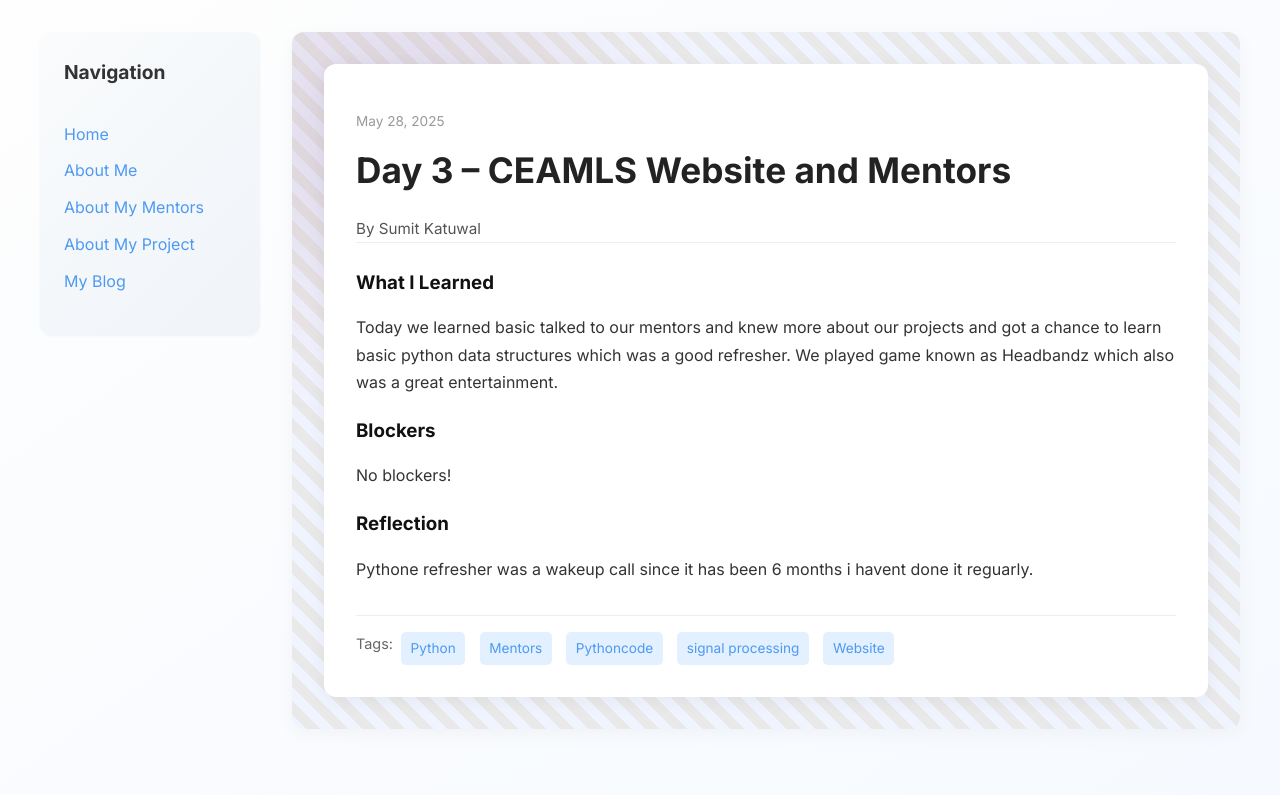
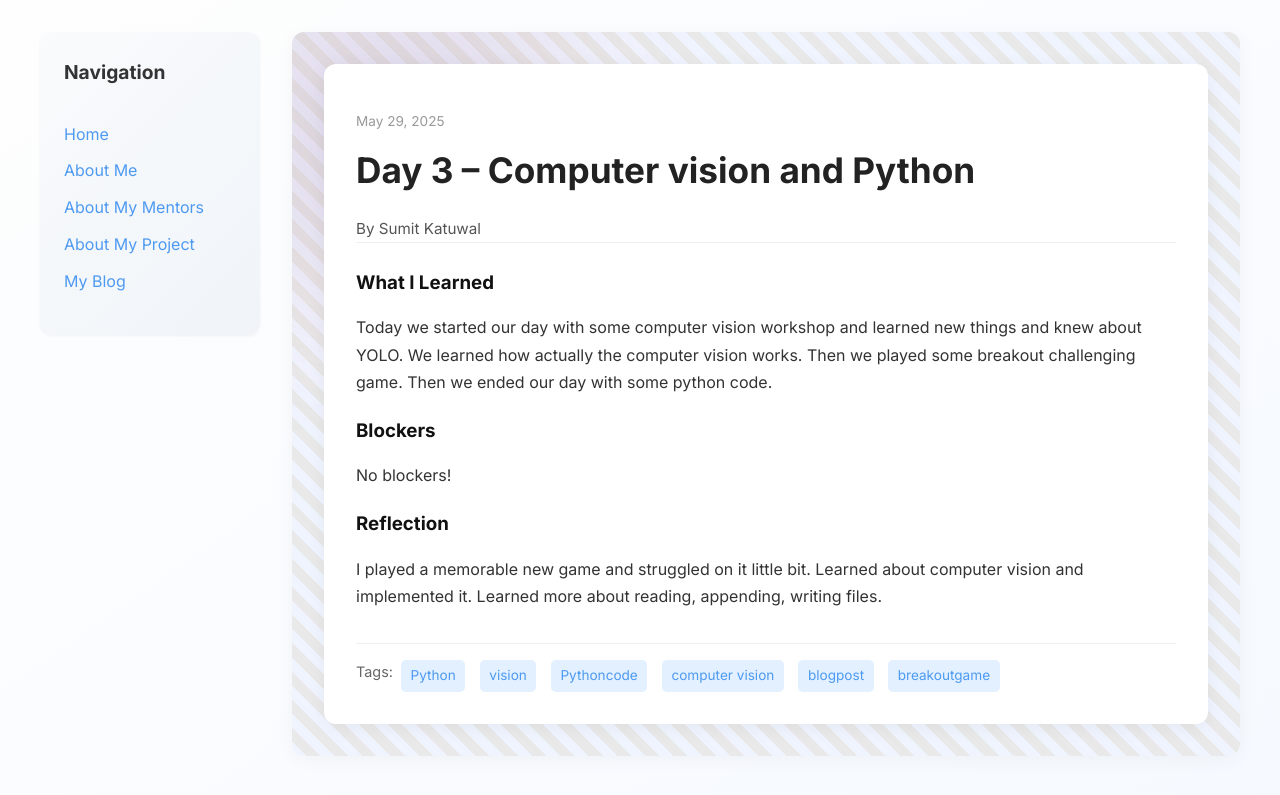
Before and after one commit to SumitKatuwal3382/SumitKatuwal3382.github.io, a Jekyll site: the page built from _posts/2025-05-29-day-3.md, in a window 1280 px wide. Shown: the top 795 px of the page. Built offline with Jekyll 4.4.1, drawn with Linux system fonts in a browser that asks for light colours.

Commit message:
Update 2025-05-29-day-3.md

```diff
--- a/_posts/2025-05-29-day-3.md
+++ b/_posts/2025-05-29-day-3.md
@@ -1,18 +1,18 @@
 ---
 layout: post
-title: "Day 3 – CEAMLS Website and Mentors"
-date: 2025-05-28
+title: "Day 3 – Computer vision and Python"
+date: 2025-05-29
 author: Sumit Katuwal
 permalink: /day2.html
-tags: ["Python","Mentors", "Pythoncode","signal processing","Website"]
+tags: ["Python","vision", "Pythoncode","computer vision","blogpost","breakoutgame"]
 
 what_i_learned: |
-  Today we learned basic talked to our mentors and knew more about our projects and got a chance to learn basic python data structures which was a good refresher. We played game known as Headbandz which also was a great entertainment.
+  Today we started our day with some computer vision workshop and learned new things and knew about YOLO. We learned how actually the computer vision works. Then we played some breakout challenging game. Then we ended our day with some python code.
 
 
 blockers: |
  No blockers!
 
 reflection: |
-  Pythone refresher was a wakeup call since it has been 6 months i havent done it reguarly.
+  I played a memorable new game and struggled on it little bit. Learned about computer vision and implemented it. Learned more about reading, appending, writing files.
 ---
```
